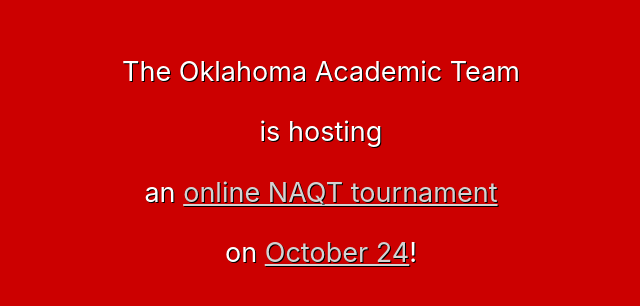
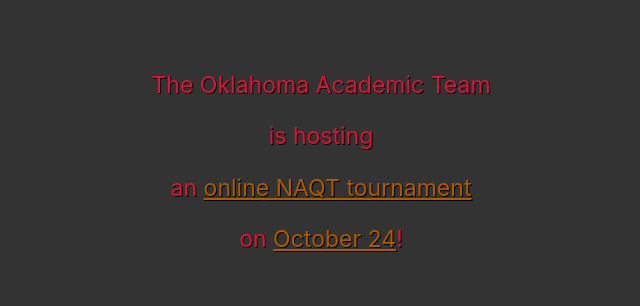
Before and after one commit to wkoury/oueft.com, a Next.js app: page / in a window 1280 px wide. Shown: the part 238-544 px from the top of the page, without its empty margins (319-959 px from the left). Built offline with nearby package versions, Linux system fonts and the light colour scheme.

Commit message:
Updates color scheme (I guess this is OU/Texas?)

```diff
--- a/styles/globals.css
+++ b/styles/globals.css
@@ -4,10 +4,10 @@
   margin: 0;
   font-family: -apple-system, BlinkMacSystemFont, Segoe UI, Roboto, Oxygen,
     Ubuntu, Cantarell, Fira Sans, Droid Sans, Helvetica Neue, sans-serif;
-  background: #cc0000;
-  color: white;
+  background: #333;
+  color: crimson;
   text-align: center;
-  font-size: 1.3rem;
+  font-size: 1.2rem;
   text-shadow: 1px 1px black;
 }
 
@@ -16,19 +16,5 @@
 }
 
 a, a:visited {
-  color: lightgray;
+  color: #ad5b01;
 }
-
-u {
-  color: lightgray;
-}
-
-.popup {
-  background: lightgray;
-  padding: 15px;
-  border-radius: 5px;
-  width: 240px;
-  text-shadow: none;
-  color: black;
-  font-size: 0.9rem;
-}
```
